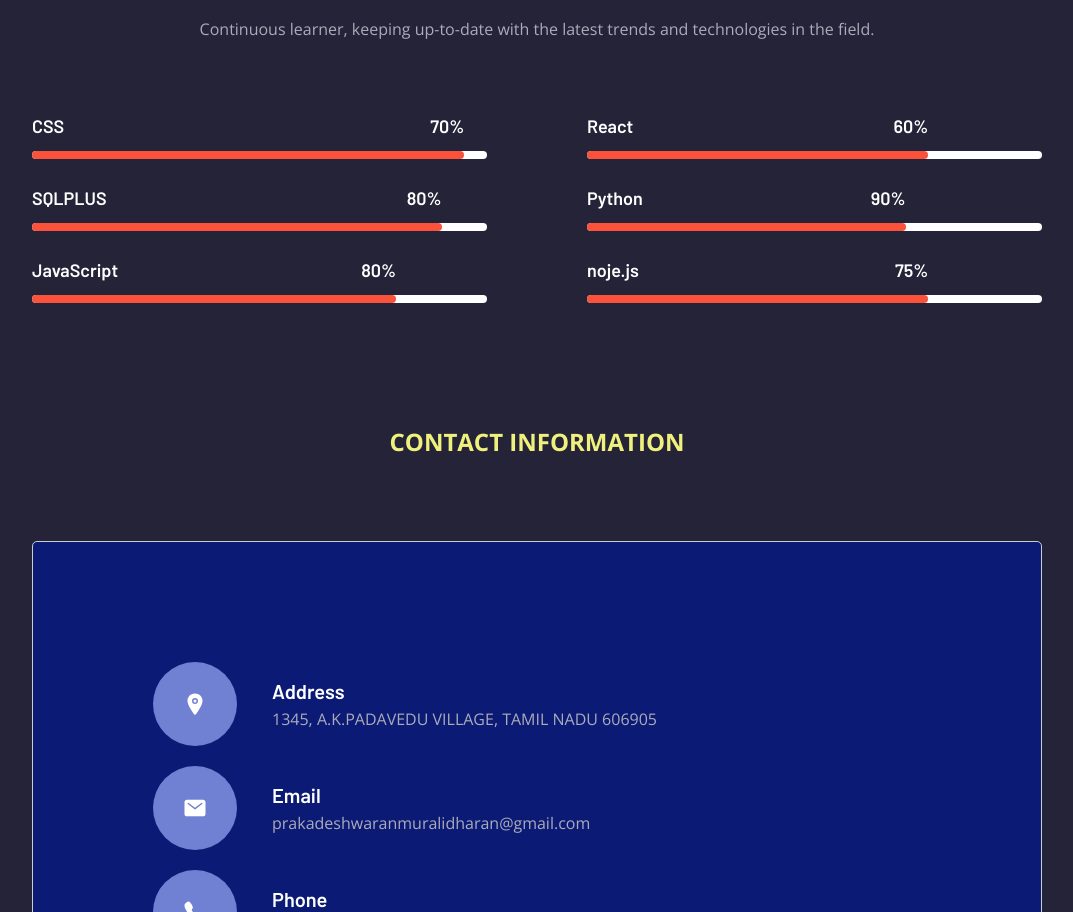
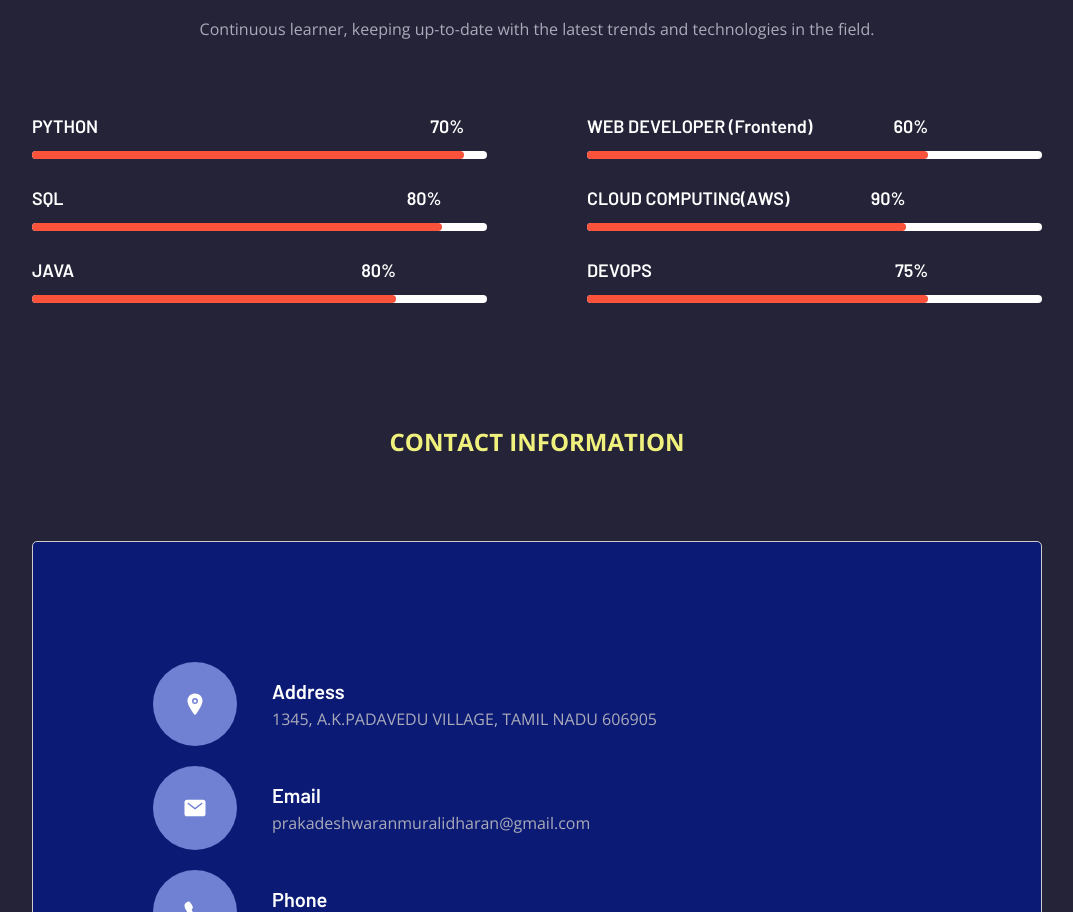
Before and after one commit to naresh29mpakp/MY-PROFILE-1, a plain HTML site: page index.html in a window 1280 px wide. Shown: the part 4866-5778 px from the top of the page, without its empty margins (103-1176 px from the left). Drawn offline with nearby package versions, Linux system fonts and the light colour scheme.

Commit message:
Update index.html

```diff
--- a/index.html
+++ b/index.html
@@ -315,7 +315,7 @@ As I embark on this exciting journey of learning and discovery, I'm committed to
 
             <li class="skills-item">
               <div class="wrapper" style="width: 95%">
-                <h3 class=" skills-title">CSS</h3>
+                <h3 class=" skills-title">PYTHON</h3>
 
                 <data class="skills-data" value="95">70%</data>
               </div>
@@ -327,7 +327,7 @@ As I embark on this exciting journey of learning and discovery, I'm committed to
 
             <li class="skills-item">
               <div class="wrapper" style="width: 75%">
-                <h3 class="skills-title">React</h3>
+                <h3 class="skills-title">WEB DEVELOPER (Frontend)</h3>
 
                 <data class="skills-data" value="75">60%</data>
               </div>
@@ -339,7 +339,7 @@ As I embark on this exciting journey of learning and discovery, I'm committed to
 
             <li class="skills-item">
               <div class="wrapper" style="width: 90%">
-                <h3 class="skills-title">SQLPLUS</h3>
+                <h3 class="skills-title">SQL</h3>
 
                 <data class="skills-data" value="90">80%</data>
               </div>
@@ -351,7 +351,7 @@ As I embark on this exciting journey of learning and discovery, I'm committed to
 
             <li class="skills-item">
               <div class="wrapper" style="width: 70%">
-                <h3 class="skills-title">Python</h3>
+                <h3 class="skills-title">CLOUD COMPUTING(AWS) </h3>
 
                 <data class="skills-data" value="70">90%</data>
               </div>
@@ -363,7 +363,7 @@ As I embark on this exciting journey of learning and discovery, I'm committed to
 
             <li class="skills-item">
               <div class="wrapper" style="width: 80%">
-                <h3 class="skills-title">JavaScript</h3>
+                <h3 class="skills-title">JAVA</h3>
 
                 <data class="skills-data" value="80">80%</data>
               </div>
@@ -375,7 +375,7 @@ As I embark on this exciting journey of learning and discovery, I'm committed to
 
             <li class="skills-item">
               <div class="wrapper" style="width: 75%">
-                <h3 class="skills-title">noje.js</h3>
+                <h3 class="skills-title">DEVOPS</h3>
 
                 <data class="skills-data" value="75">75%</data>
               </div>
```
